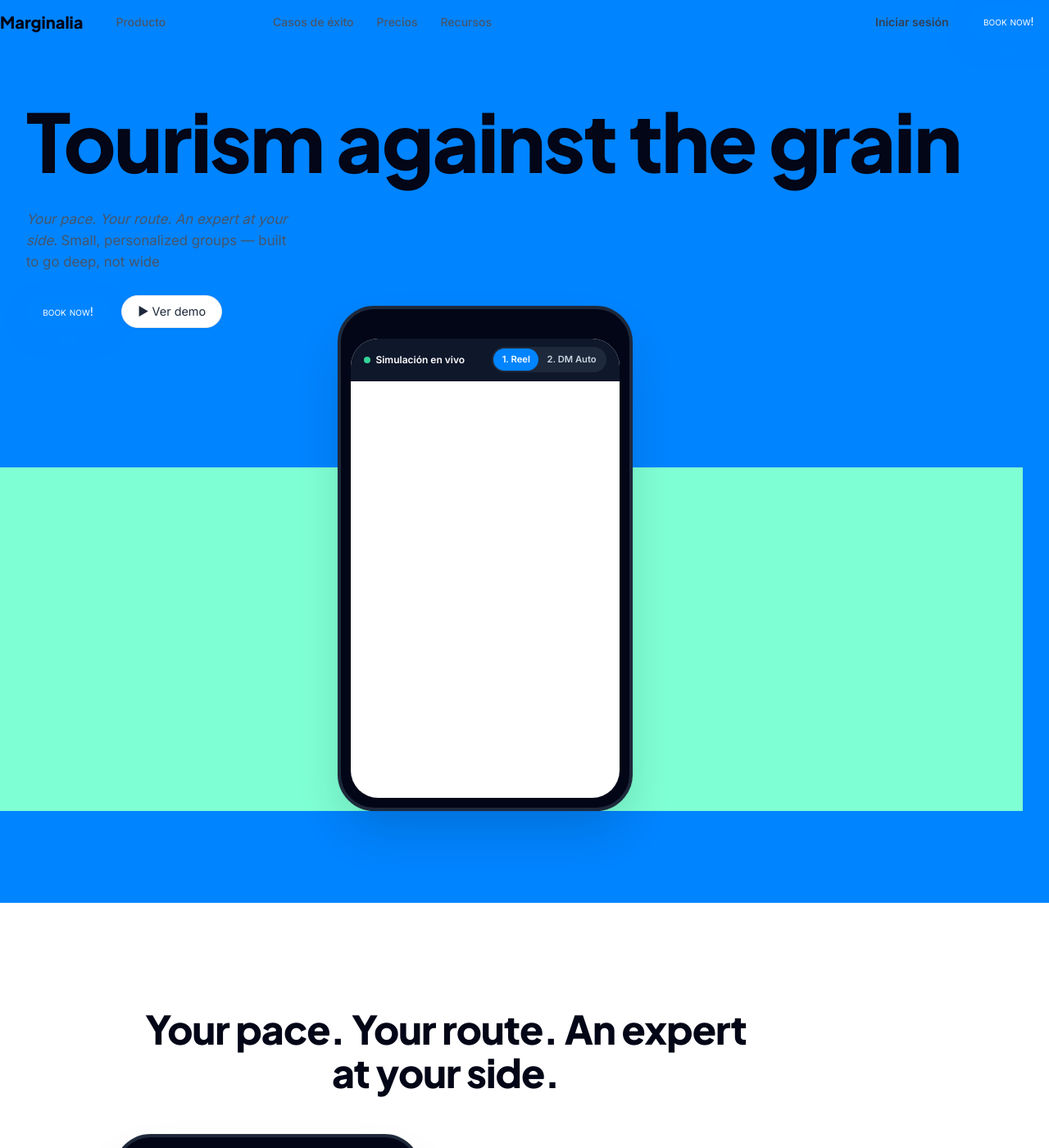
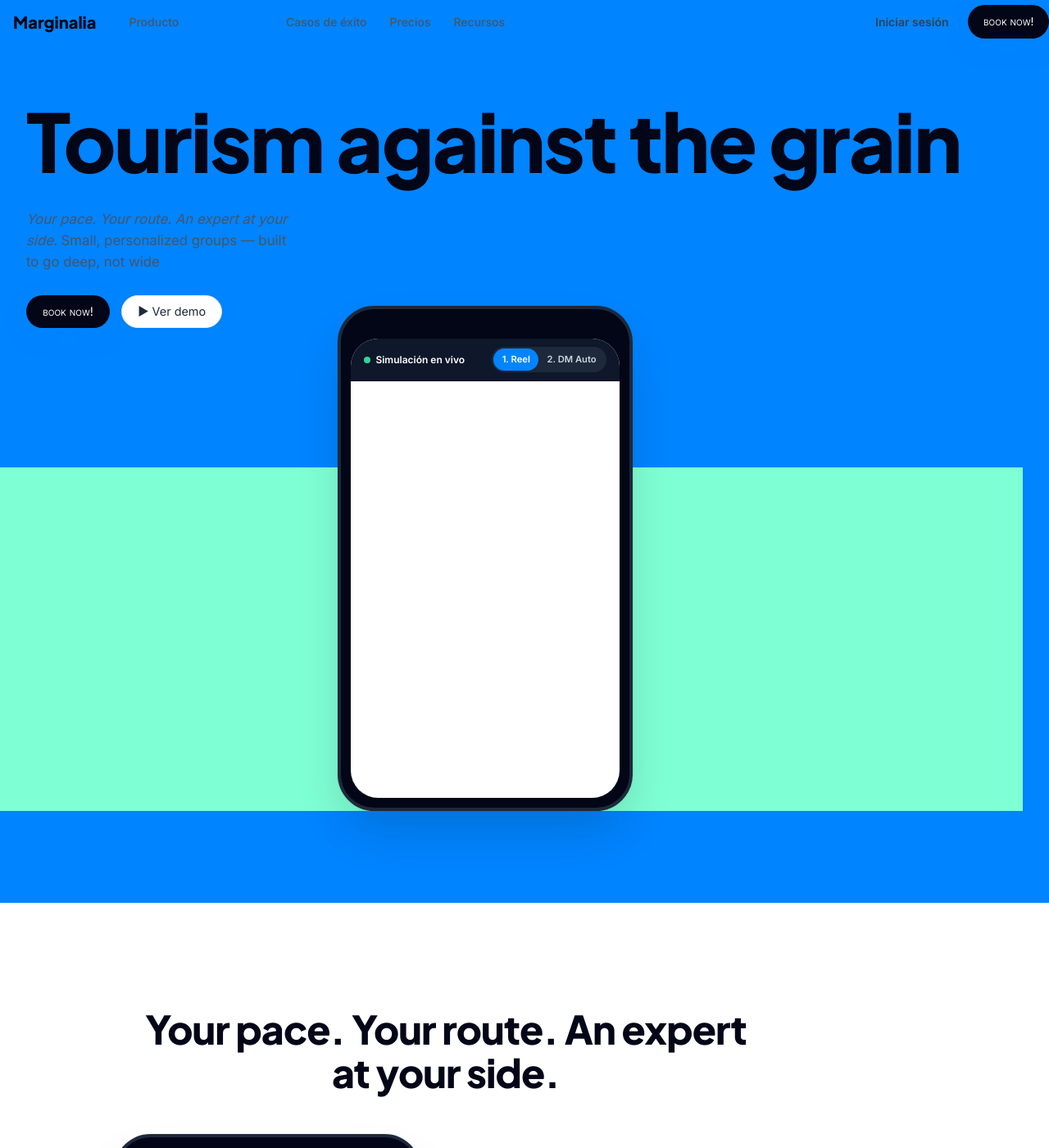
Before and after one commit to febr3s/service-template, a Jekyll site: the page built from index.markdown, in a window 1280 px wide and 1400 px high. Shown: the whole window at 82% size. Built offline with Jekyll 4.4.1, drawn with Linux system fonts in a browser that asks for light colours; some web fonts are replaced; some of the changed text lies outside the part shown.

Commit message:
small layout done

```diff
--- a/_config.yml
+++ b/_config.yml
@@ -1,7 +1,7 @@
 title: Marginalia
 tagline: Tourism against the grain
 email: your-email@example.com
-cta: book now!
+cta: book&nbsp;now!
 description1: >- # this means to ignore newlines until "baseurl:"
   Your pace. Your route. An expert at your side.
 description2: >- # this means to ignore newlines until "baseurl:"
--- a/_includes/footer.html
+++ b/_includes/footer.html
@@ -1,4 +1,4 @@
-<section class="section" id="footer" >
+<section class="section" id="footer">
   <div class="container" id="footer">
     <div class="cta-banner">
       <div class="cta-banner__blob cta-banner__blob--blue"></div>
@@ -11,14 +11,11 @@
         <p>Únete a más de 1 millón de creadores que ya convierten comentarios e interacciones en ventas reales todos los días.</p>
         <div class="cta-banner__actions">
           <a href="#signup" class="btn btn--primary">{{ site.cta }}</a>
-          <a href="#demo" class="btn btn--secondary">Hablar con un especialista</a>
+
         </div>
-        <small>Plan gratuito disponible • Cancela cuando quieras • Socio oficial de Meta</small>
       </div>
-              <h1 class="hero__title">{{ site.title }}</h1>
 
     </div>
-            <h1 class="hero__title">{{ site.title }}</h1>
 
   </div>
 </section>
--- a/assets/css/main.css
+++ b/assets/css/main.css
@@ -53,7 +53,7 @@ button, input { font: inherit; color: inherit; }
   cursor: pointer; transition: transform .15s, background .2s, color .2s, box-shadow .2s;
   text-align: center;
 }
-.btn--primary { background: var(--blue); font-variant: small-caps; color: #fff; box-shadow: var(--sh-glow); }
+.btn--primary { background: var(--s950); font-variant: small-caps; color: #fff; box-shadow: var(--sh-glow); }
 .btn--primary:hover { background: var(--blue-dark); transform: translateY(-1px); }
 .btn--secondary { background: #fff; color: var(--s800); border-color: var(--s200); box-shadow: var(--sh-sm); }
 .btn--secondary:hover { background: var(--s50); }
@@ -62,6 +62,8 @@ button, input { font: inherit; color: inherit; }
 .btn--outline { background: transparent; border-color: var(--s300); color: var(--s800); }
 .btn--outline:hover { border-color: var(--blue); color: var(--blue); }
 .btn--sm { padding: .55rem 1.1rem; font-size: .85rem; }
+
+#footer .btn--primary { padding: 2.6rem 40vw; font-size: 1.1rem;}
 
 .chip {
   display: inline-flex; align-items: center; gap: .5rem;
@@ -93,7 +95,7 @@ button, input { font: inherit; color: inherit; }
   display: flex; align-items: center; justify-content: space-between;
     padding: .4rem 0;
 }
-.site-header__left { display: flex; align-items: center; gap: 2.5rem; }
+.site-header__left { display: flex; align-items: center; gap: 2.5rem;   padding-left: 1rem;}
 .logo { display: flex; align-items: center; gap: .65rem; font-family: var(--display); font-weight: 800; font-size: 1.25rem; color: var(--s950); }
 .logo__mark {
   width: 2.25rem; height: 2.25rem; border-radius: var(--r-md);
@@ -283,7 +285,7 @@ button, input { font: inherit; color: inherit; }
 .container#footer { padding: 0; }
 
 .cta-banner .hero__title {
-  font-size: calc(100vw / 5.2);
+  font-size: calc(100vw / 5.4);
 }
 
 /* ---------- Social proof ---------- */
@@ -455,14 +457,16 @@ button, input { font: inherit; color: inherit; }
 
 #preguntas-frecuentes {   margin-bottom: 4.5rem; }
 
+#faq { padding-bottom: 2.8rem; }
+
 /* ---------- CTA banner ---------- */
 .cta-banner {
   overflow: hidden; position: relative;
-  background: linear-gradient(135deg, var(--dark), #0f172a, #1e1b4b);
+  background: var(--blue);
   padding: 4rem 2.5rem; text-align: center; color: #fff;
   box-shadow: 0 25px 50px -12px rgba(0,0,0,.25);
 }
-@media (min-width: 640px) { .cta-banner { padding: 2rem; } }
+@media (min-width: 640px) { .cta-banner { padding: 1rem 2rem 1.7rem; } }
 .cta-banner__blob { position: absolute; width: 18rem; height: 18rem; border-radius: 50%; filter: blur(64px); pointer-events: none; }
 .cta-banner__blob--blue { top: -6rem; left: -6rem; background: rgba(0,132,255,.3); }
 .cta-banner__blob--magenta { bottom: -6rem; right: -6rem; background: rgba(255,46,147,.3); }
```
